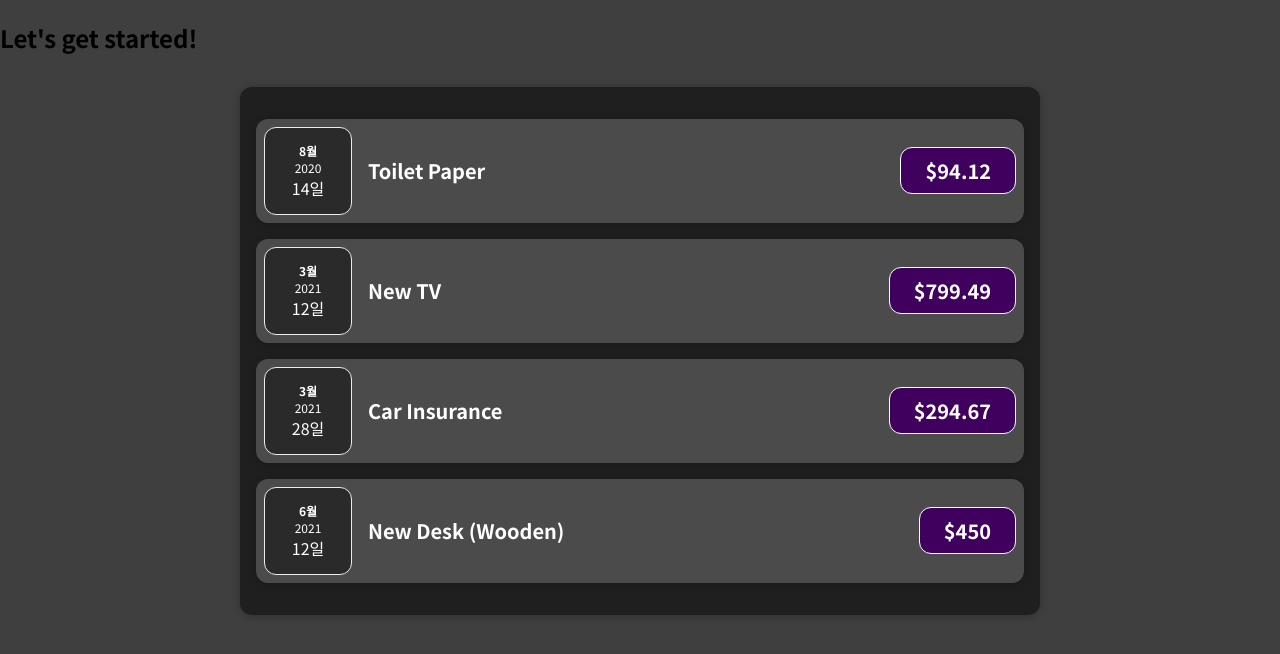
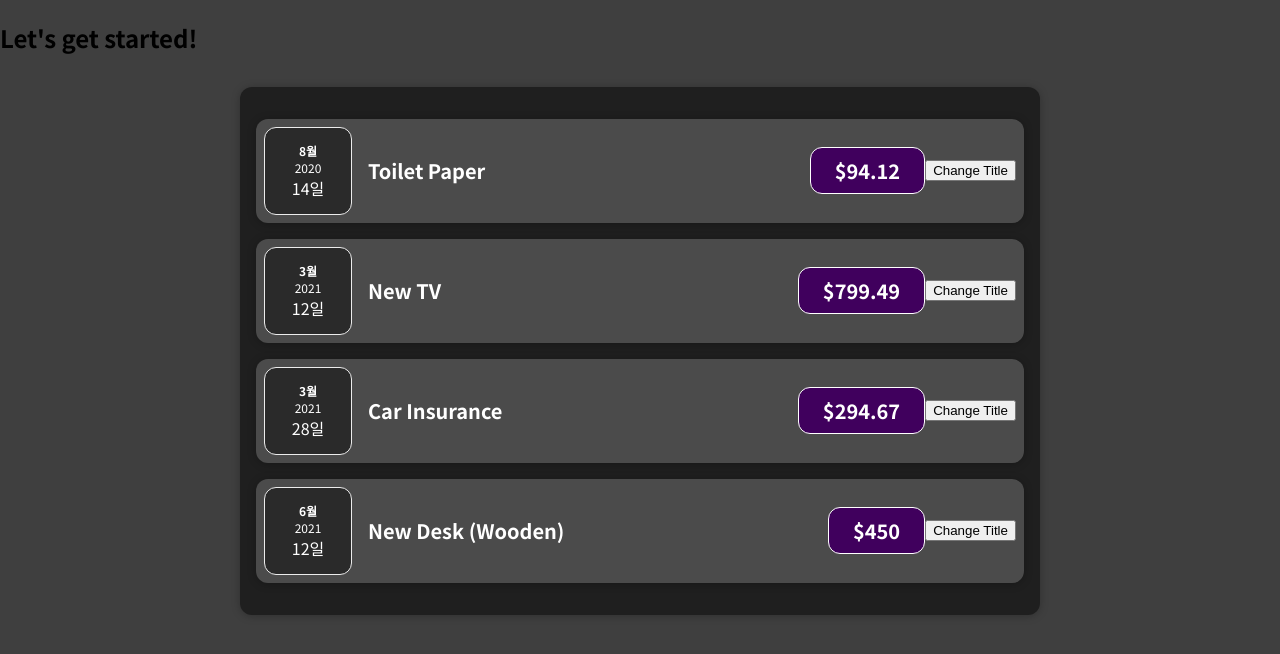
Before and after one commit to i-cluster/react-lec, a React (Create React App) app in the folder 01-starting-setup/: page / in a window 1280 px wide. Shown: the top 654 px of the page. Built offline with nearby package versions, Linux system fonts and the light colour scheme.

Commit message:
230328_State & Event
- state & useState

```diff
--- a/01-starting-setup/src/components/Expenses/ExpenseItem.js
+++ b/01-starting-setup/src/components/Expenses/ExpenseItem.js
@@ -1,17 +1,26 @@
+import { useState } from 'react';
+
 import './ExpenseItem.css'
 
 import ExpenseDate from './ExpenseDate'
 import Card from '../UI/Card';
 
 function ExpenseItem(props) {
+  const [title, setTitle] = useState(props.title)
+
+  const clickHandler = () => {
+    setTitle('Updated')
+    console.log(title)
+  }
 
   return (
     <Card className='expense-item'>
       <ExpenseDate date={props.date} />
       <div className='expense-item__description'>
-        <h2>{ props.title }</h2>
+        <h2>{ title }</h2>
         <div className='expense-item__price'>${ props.amount }</div>
       </div>
+      <button onClick={clickHandler}>Change Title</button>
     </Card>
   );
 }
```
